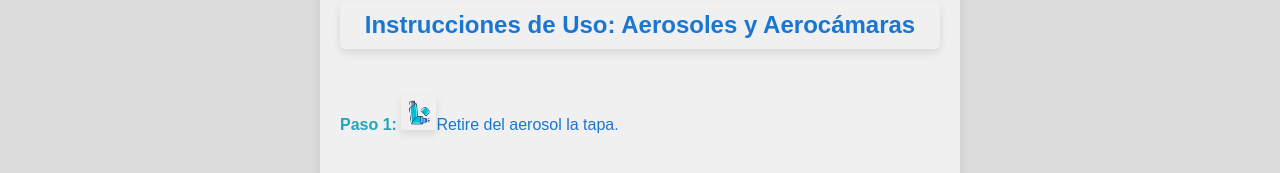
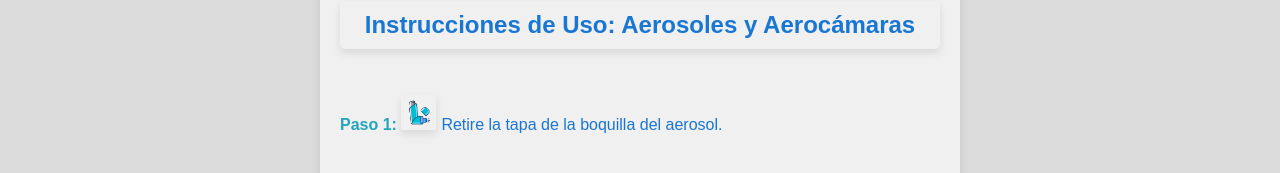
Before and after one commit to MartuV/instrucciones-uso, a React (Create React App) app: page /instrucciones-uso/aerosoles in a window 1280 px wide. Shown: the part 227-400 px from the top of the page. Built offline with nearby package versions, Linux system fonts and the light colour scheme.

Commit message:
arreglo de paso 1 aerosoles

```diff
--- a/src/componentes/Aerosoles.js
+++ b/src/componentes/Aerosoles.js
@@ -34,7 +34,7 @@ function Aerosoles() {
             <div id="container-instrucciones" className="instrucciones">
                 <h2 id="titulo-instrucciones">Instrucciones de Uso: Aerosoles y Aerocámaras</h2>
                 <div className="instructions-content">
-                    <p><strong id="aling-izq">Paso 1:</strong> <img src={destapar} alt="agitar" className="instruction-icon2" />Retire del aerosol la tapa.</p>
+                    <p><strong id="aling-izq">Paso 1:</strong> <img src={destapar} alt="agitar" className="instruction-icon2" />Retire la tapa de la boquilla del aerosol.</p>
 
                     <p><strong id="aling-izq">Paso 2:</strong> <img src={agitar} alt="agitar" className="instruction-icon" /><img src={inhaladorParado} alt="inhalador parado" className="instruction-icon" /> Agitar el aerosol.</p>
 
--- a/src/estilos/instrucciones.css
+++ b/src/estilos/instrucciones.css
@@ -77,7 +77,7 @@
 .instruction-icon2 {
     width: 35px; /* Ajusta el tamaño de las imágenes según sea necesario */
     height: 35px;
-
+    margin-right: 5px; /* Espaciado entre el ícono y el texto */
     border-radius: 1px; /* Borde cuadrado para las imágenes */
     background-color: #f0f0f0;
 }
```
